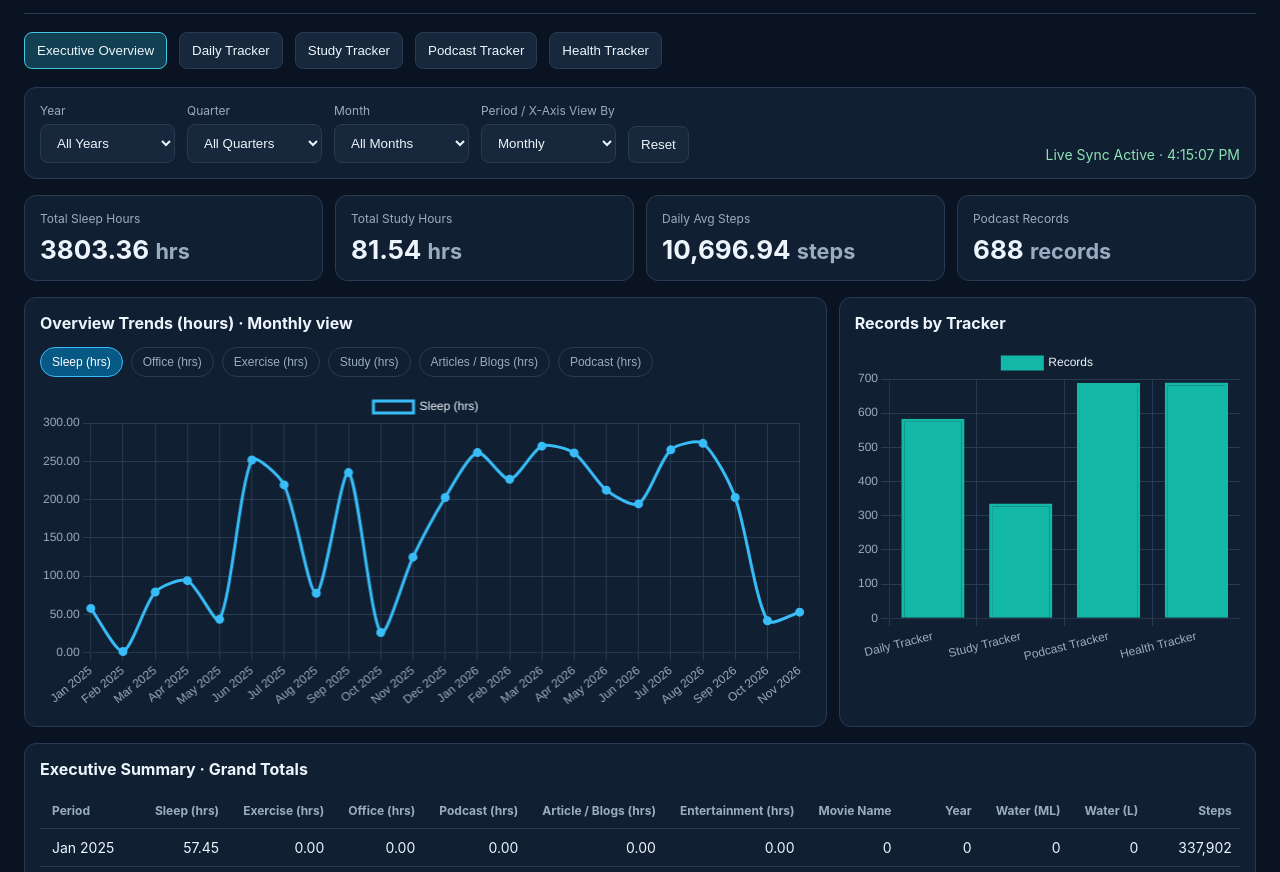
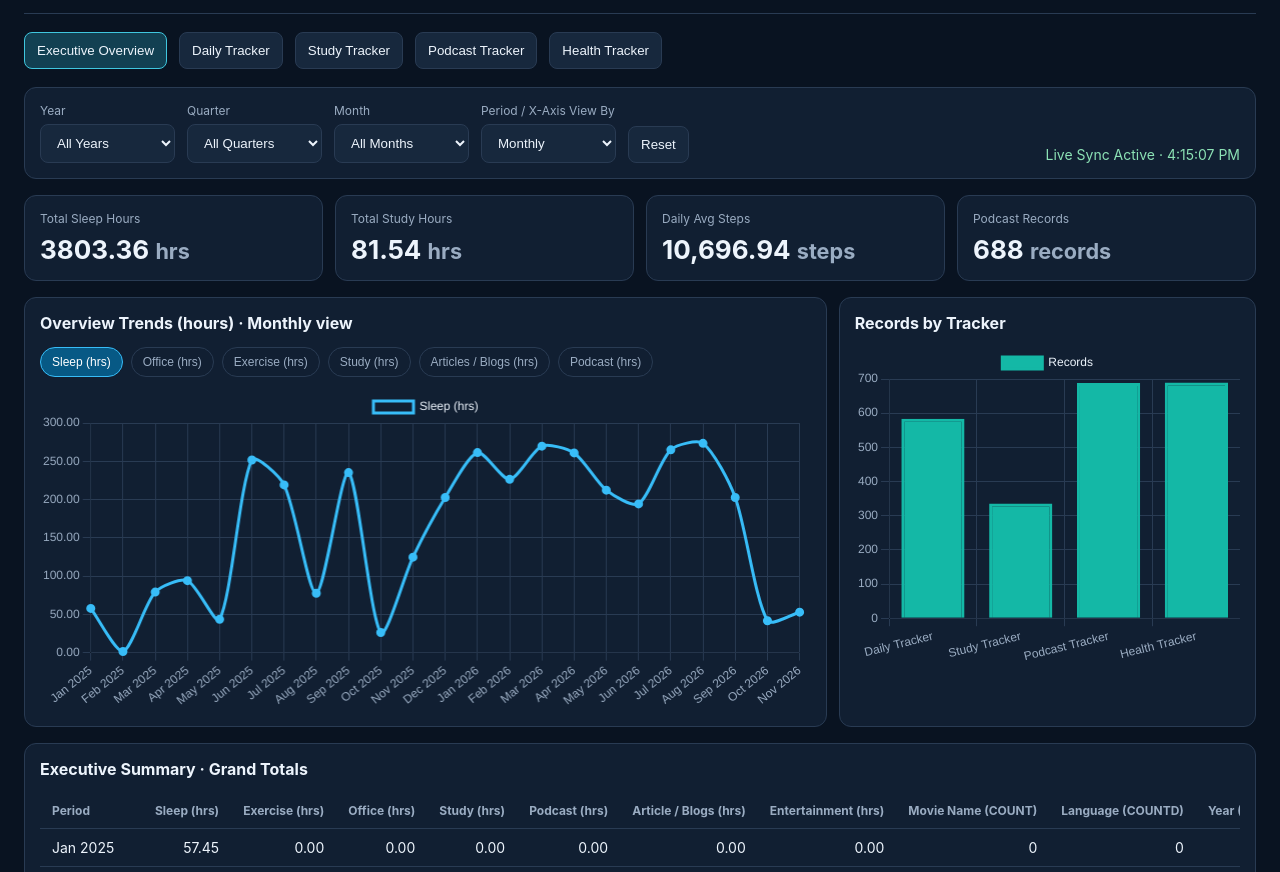
Before and after one commit to KishoreKumarReddy8426/LifeOS, a plain HTML site: page index.html in a window 1280 px wide. Shown: the part 80-952 px from the top of the page. Drawn offline with nearby package versions, Linux system fonts and the light colour scheme.

Commit message:
Calculate Executive Summary metrics from their respective trackers with distinct counts

```diff
--- a/index.html
+++ b/index.html
@@ -73,10 +73,42 @@ function table(rs,id,p){if(!rs.length){$(id).innerHTML='<div class="empty">No re
  let groups=bucket(rs,p);let out='<table><thead><tr><th>Period</th>'+cols.map(k=>'<th>'+label(k)+'</th>').join('')+'</tr></thead><tbody>';
  groups.forEach(([periodLabel,items])=>{out+='<tr><td>'+periodLabel+'</td>'+cols.map(k=>'<td>'+cell(items,k)+'</td>').join('')+'</tr>'});
  out+='</tbody><tfoot><tr><td>Grand Total</td>'+cols.map(k=>'<td>'+cell(rs,k)+'</td>').join('')+'</tr></tfoot></table>';$(id).innerHTML=out}
+function overviewTable(p){
+ const sources={daily:filtered('daily'),study:filtered('study'),podcast:filtered('podcast'),health:filtered('health')};
+ const fields=[
+ ['Sleep (hrs)','daily','sleep','duration'],['Exercise (hrs)','daily','exercise','duration'],['Office (hrs)','daily','office','duration'],
+ ['Study (hrs)','study','study','duration'],['Podcast (hrs)','podcast','podcast','duration'],
+ ['Article / Blogs (hrs)','study','articles','duration'],['Entertainment (hrs)','podcast','entertainment','duration'],
+ ['Movie Name (COUNT)','podcast','movie name','count'],['Language (COUNTD)','podcast','language','distinct'],
+ ['Year (COUNTD)','podcast','year','yearDistinct'],['Water (ML)','health','water','waterMl'],
+ ['Water (L)','health','water','numeric'],['Steps','health','steps','numeric'],
+ ['Distance KM','health','distance','numeric'],['Stairs Climbed','health','stairs','numeric']];
+ const groupMaps={};const periods=new Map();
+ for(const [source,records] of Object.entries(sources)){
+  const groups=bucket(records,p);groupMaps[source]=new Map(groups);
+  for(const [label,items] of groups){const t=date(items[0]).getTime();if(!periods.has(label)||t<periods.get(label))periods.set(label,t)}
+ }
+ const ordered=[...periods].sort((a,b)=>a[1]-b[1]).map(x=>x[0]);
+ const duration=v=>{let t=Math.round(v*60);return (t<0?'-':'')+Math.floor(Math.abs(t)/60)+'.'+String(Math.abs(t)%60).padStart(2,'0')};
+ const calculate=(items,field,kind)=>{
+  if(kind==='count')return items.filter(r=>Object.keys(r).some(k=>norm(k)===field&&String(r[k]??'').trim())).length;
+  if(kind==='distinct'||kind==='yearDistinct'){
+   const values=items.map(r=>{const k=Object.keys(r).find(k=>norm(k)===field)||(kind==='yearDistinct'?Object.keys(r).find(k=>norm(k)==='unnamed: 10'):null);return k===undefined||k===null?'':norm(r[k])}).filter(Boolean);
+   return new Set(values).size;
+  }
+  if(kind==='waterMl')return items.reduce((a,r)=>a+(metricValue(r,'water')||0)*1000,0);
+  return items.reduce((a,r)=>a+(metricValue(r,field)||0),0);
+ };
+ const value=(items,field,kind)=>{const v=calculate(items,field,kind);return kind==='duration'?duration(v):fmt(v)};
+ const header='<tr><th>Period</th>'+fields.map(f=>'<th>'+f[0]+'</th>').join('')+'</tr>';
+ const body=ordered.map(label=>'<tr><td>'+label+'</td>'+fields.map(([,source,field,kind])=>'<td>'+value(groupMaps[source].get(label)||[],field,kind)+'</td>').join('')+'</tr>').join('');
+ const footer='<tr><td>Grand Total</td>'+fields.map(([,source,field,kind])=>'<td>'+value(sources[source],field,kind)+'</td>').join('')+'</tr>';
+ $('overviewTable').innerHTML='<table><thead>'+header+'</thead><tbody>'+body+'</tbody><tfoot>'+footer+'</tfoot></table>';
+}
 function trackerSeries(tab,rs){const defs={daily:[['Sleep (hrs)','sleep'],['Office (hrs)','office'],['Exercise (hrs)','exercise']],study:[['Study (hrs)','study'],['Articles / Blogs (hrs)','articles']],podcast:[['Podcast (hrs)','podcast'],['Entertainment (hrs)','entertainment']],health:[['Steps','steps'],['Distance (km)','distance'],['Stairs climbed','stairs'],['Water (L)','water']]};return (defs[tab]||[]).map(([label,id])=>[label,rs,id])}
 function drawMetric(tab,defs,p,canvasId){let options=defs.map(x=>[x[0],x[2]]);let chosen=activeMetric[tab];if(!options.some(x=>x[1]===chosen))chosen=options.length?options[0][1]:'';activeMetric[tab]=chosen;let host=$(tab+'Chips');if(host)host.innerHTML=options.map(([label,id])=>'<button class="chip '+(id===chosen?'active':'')+'" data-metric="'+id+'">'+label+'</button>').join('');if(host)host.querySelectorAll('button').forEach(b=>b.onclick=()=>{activeMetric[tab]=b.dataset.metric;render()});let picked=defs.find(x=>x[2]===chosen);if(!picked){if(charts[canvasId]){charts[canvasId].destroy();delete charts[canvasId]}return}let rs=picked[1],metric=picked[2],groups=bucket(rs,p);chart(canvasId,'line',groups.map(x=>x[0]),[{label:picked[0],data:groups.map(([label,items])=>sum(items,metric)||0),tension:.25}])}
 function render(){let p=$('period').value,d=filtered('daily'),s=filtered('study'),po=filtered('podcast'),h=filtered('health');let dates=new Set(h.map(date).filter(Boolean).map(x=>x.toDateString()));let st=sum(h,'steps');$('kpis').innerHTML=card('Total Sleep Hours',sum(d,'sleep'),'hrs')+card('Total Study Hours',sum(s,'study'),'hrs')+card('Daily Avg Steps',st===null?null:st/(dates.size||1),'steps')+card('Podcast Records',po.length,'records');
-let series=[['Sleep (hrs)',d,'sleep'],['Office (hrs)',d,'office'],['Exercise (hrs)',d,'exercise'],['Study (hrs)',s,'study'],['Articles / Blogs (hrs)',s,'articles'],['Podcast (hrs)',po,'podcast']];drawMetric('overview',series,p,'trend');$('trendTitle').textContent='Overview Trends (hours) · '+p+' view';chart('records','bar',TRACKERS.map(x=>x[1]),[{label:'Records',data:TRACKERS.map(x=>filtered(x[0]).length)}]);let all=TRACKERS.flatMap(([k])=>filtered(k));table(all,'overviewTable',p);TRACKERS.forEach(([k])=>{let rs=filtered(k);table(rs,k+'Table',p);let defs=trackerSeries(k,rs);drawMetric(k,defs,p,k+'Chart')})}
+let series=[['Sleep (hrs)',d,'sleep'],['Office (hrs)',d,'office'],['Exercise (hrs)',d,'exercise'],['Study (hrs)',s,'study'],['Articles / Blogs (hrs)',s,'articles'],['Podcast (hrs)',po,'podcast']];drawMetric('overview',series,p,'trend');$('trendTitle').textContent='Overview Trends (hours) · '+p+' view';chart('records','bar',TRACKERS.map(x=>x[1]),[{label:'Records',data:TRACKERS.map(x=>filtered(x[0]).length)}]);overviewTable(p);TRACKERS.forEach(([k])=>{let rs=filtered(k);table(rs,k+'Table',p);let defs=trackerSeries(k,rs);drawMetric(k,defs,p,k+'Chart')})}
 function filters(){let ds=TRACKERS.flatMap(([k])=>rows(k).map(date).filter(Boolean));$('year').innerHTML='<option value="">All Years</option>'+[...new Set(ds.map(d=>d.getFullYear()))].sort((a,b)=>b-a).map(y=>'<option>'+y+'</option>').join('');$('month').innerHTML='<option value="">All Months</option>'+Array.from({length:12},(_,i)=>'<option value="'+(i+1)+'">'+new Date(2000,i,1).toLocaleString(undefined,{month:'long'})+'</option>').join('')}
 async function load(){ $('status').textContent='Refreshing…';try{let r=await fetch(DATA+'?v='+Date.now());if(!r.ok)throw Error('HTTP '+r.status);data=await r.json();filters();render();$('status').textContent='Live Sync Active · '+new Date().toLocaleTimeString()}catch(e){$('status').textContent='Data unavailable: '+e.message}}
 document.querySelectorAll('.tab').forEach(b=>b.onclick=()=>{document.querySelectorAll('.tab').forEach(x=>x.classList.toggle('active',x===b));document.querySelectorAll('.section').forEach(x=>x.classList.toggle('active',x.id===b.dataset.tab))});
```
